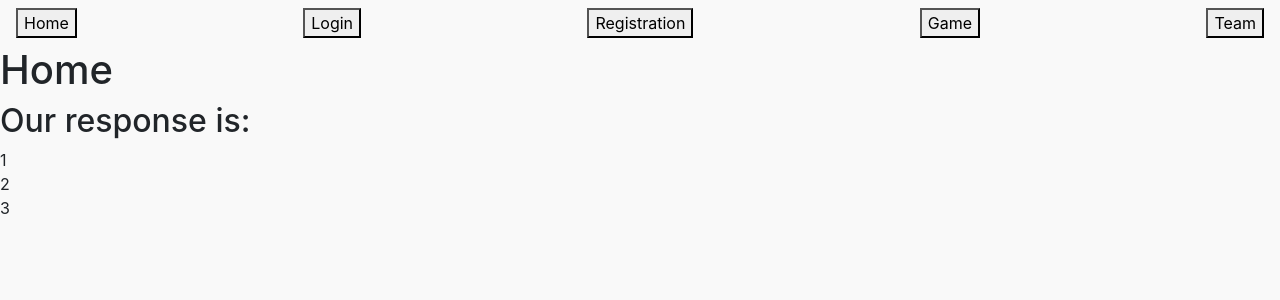
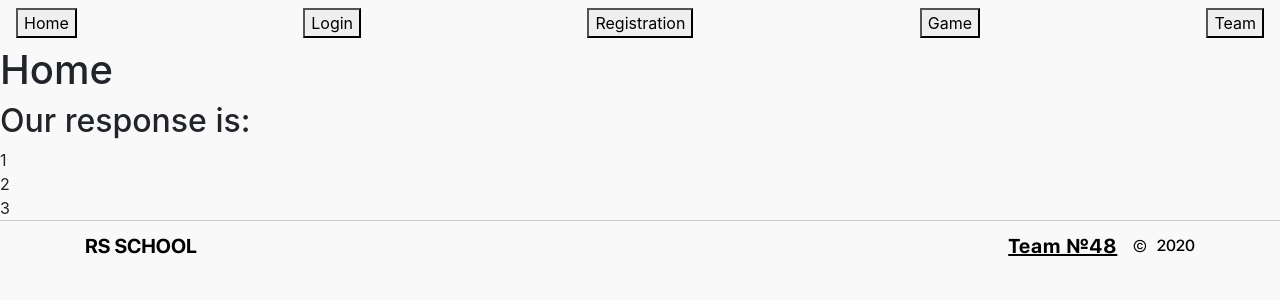
Before and after one commit to emalyuk/rslang, a React (Create React App) app: page / in a window 1280 px wide. Shown: the top 300 px of the page. Built offline with nearby package versions, Linux system fonts and the light colour scheme.

Commit message:
feature/add-footer-component (#7)

```diff
--- /dev/null
+++ b/src/components/footer/Footer.js
@@ -0,0 +1,35 @@
+import React from 'react';
+import './Footer.scss';
+import { useLocation, useHistory } from 'react-router-dom';
+import routes from '../../routes';
+import { rsSchoolLink } from '../../constants'
+
+const Footer = () => {
+  const { pathname: currentLocation } = useLocation();
+  const isTeamPage = currentLocation === routes.team;
+  const history = useHistory();
+
+  return (
+    <footer className='footer'>
+      <div className='container footer__container'>
+        <a href={rsSchoolLink} className='footer__link'>Rs school</a>
+        {!isTeamPage && (
+          <button
+            className='footer__button'
+            type='button'
+            onClick={() => history.push(routes.team)}
+          >
+            Team №48
+          </button>
+        )}
+        {isTeamPage && <span className='footer__owner'> Team №48 </span>}
+        <div className='footer__copyright'>
+          <span className='footer__copyright-symbol'>{'\u00A9'}</span>
+          <span className='footer__year'>2020</span>
+        </div>
+      </div>
+    </footer>
+  )
+}
+
+export default Footer;
--- /dev/null
+++ b/src/components/footer/Footer.scss
@@ -0,0 +1,79 @@
+@import '../../scss/variables.scss';
+@import '../../scss/mixins';
+
+.footer{
+ width: 100%;
+ position: relative;
+ padding-top: 10px;
+ color: $firstColor;
+ font-family: $teamFont, sans-serif;
+
+  &:after{
+    position: absolute;
+    content: '';
+    top: 0;
+    width: 100%;
+    height: 1px;
+    background-color: $fourthColor;
+  }
+
+
+}
+
+.footer__container{
+  display: flex;
+  align-items: center;
+  justify-content: flex-start;
+  @include exSm(){
+    flex-wrap: wrap;
+    justify-content: center;
+  }
+}
+
+.footer__link{
+  text-transform: uppercase;
+  font-weight: bold;
+  font-size: 20px;
+  color: $firstColor;
+  transition: color 0.6s;
+  margin-right: auto;
+
+    &:hover{
+      text-decoration: none;
+      color: $fourthColor;
+    }
+
+    @include exSm(){
+      width: 100%;
+      text-align: center;
+    }
+}
+
+
+.footer__button,
+.footer__owner{
+  background-color: transparent;
+  outline: none;
+  border: none;
+  text-decoration: underline;
+  font-weight: 700;
+  letter-spacing: 1px;
+  font-size: 20px;
+}
+
+.footer__button{
+  transition: all 0.3s;
+  &:hover{
+    text-decoration: none;
+    color: $fourthColor;
+  }
+}
+
+.footer__copyright{
+  font-weight: 500;
+  margin-left: 10px;
+}
+
+.footer__copyright-symbol{
+  margin-right: 10px;
+}
--- a/src/components/index.js
+++ b/src/components/index.js
@@ -1,3 +1,4 @@
 export { default as Loading } from './loading/Loading';
 export { default as Navbar } from './navbar/Navbar';
 export { default as TeamCard } from './teamCard/TeamCard';
+export { default as Footer } from './footer/Footer';
--- a/src/constants/constants.js
+++ b/src/constants/constants.js
@@ -1,3 +1,4 @@
 const imgPath = '/img/';
 const githubUserLink = 'https://github.com/';
-export { imgPath, githubUserLink };
+const rsSchoolLink = 'https://rs.school/';
+export { imgPath, githubUserLink, rsSchoolLink };
--- a/src/constants/index.js
+++ b/src/constants/index.js
@@ -1,4 +1,4 @@
 import teamData from './teamData';
-import { imgPath, githubUserLink } from './constants';
+import { imgPath, githubUserLink, rsSchoolLink } from './constants';
 
-export { teamData, imgPath, githubUserLink };
+export { teamData, imgPath, githubUserLink, rsSchoolLink };
--- a/src/pages/app/App.js
+++ b/src/pages/app/App.js
@@ -1,6 +1,6 @@
 import React, { lazy } from 'react';
 import { Switch, Route } from 'react-router-dom';
-import { Loading, Navbar } from 'components';
+import { Loading, Navbar, Footer } from '../../components';
 import routes from 'routes';
 import './App.scss';
 
@@ -25,6 +25,7 @@ const App = () => {
           </Switch>
         </React.Suspense>
       </div>
+      <Footer />
     </div>
   );
 };
--- a/src/scss/variables.scss
+++ b/src/scss/variables.scss
@@ -11,3 +11,4 @@ $teamFont: "San Francisco";
 $firstColor: #000000;
 $secondColor: #ffffff;
 $thirdColor: #032a45;
+$fourthColor: #cccccc;
```
